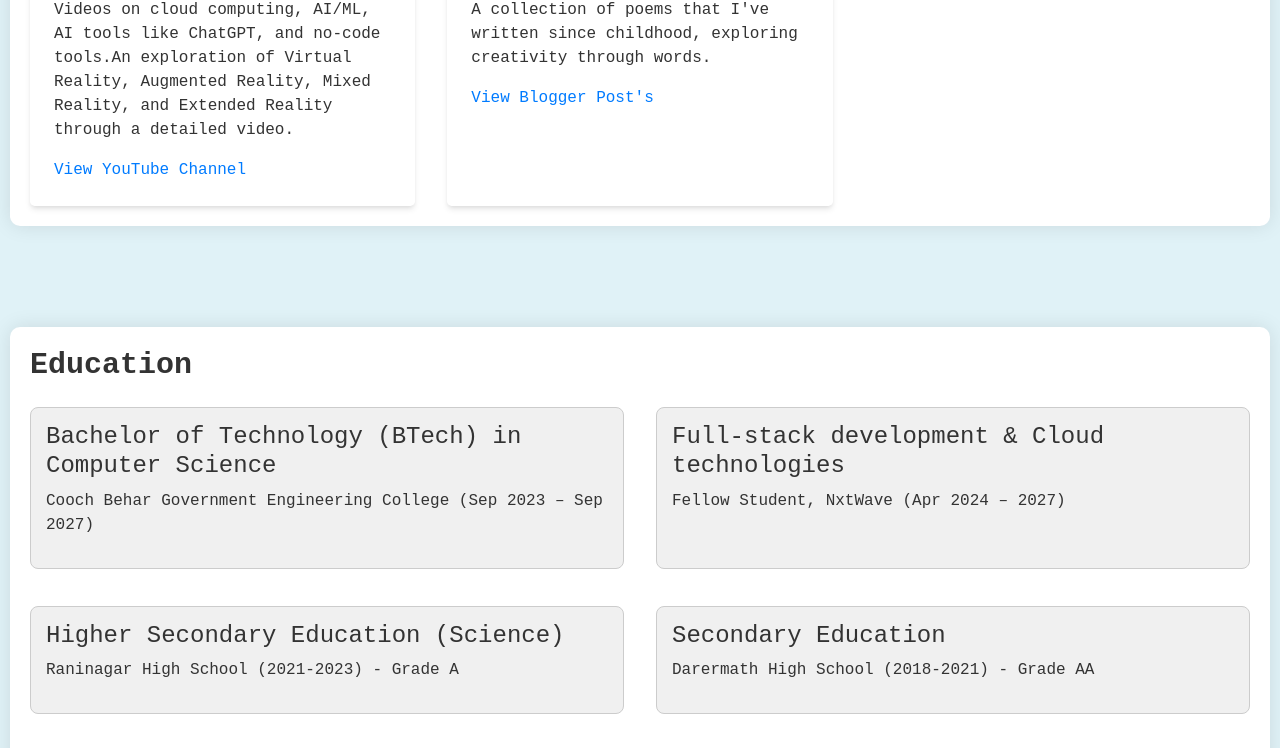
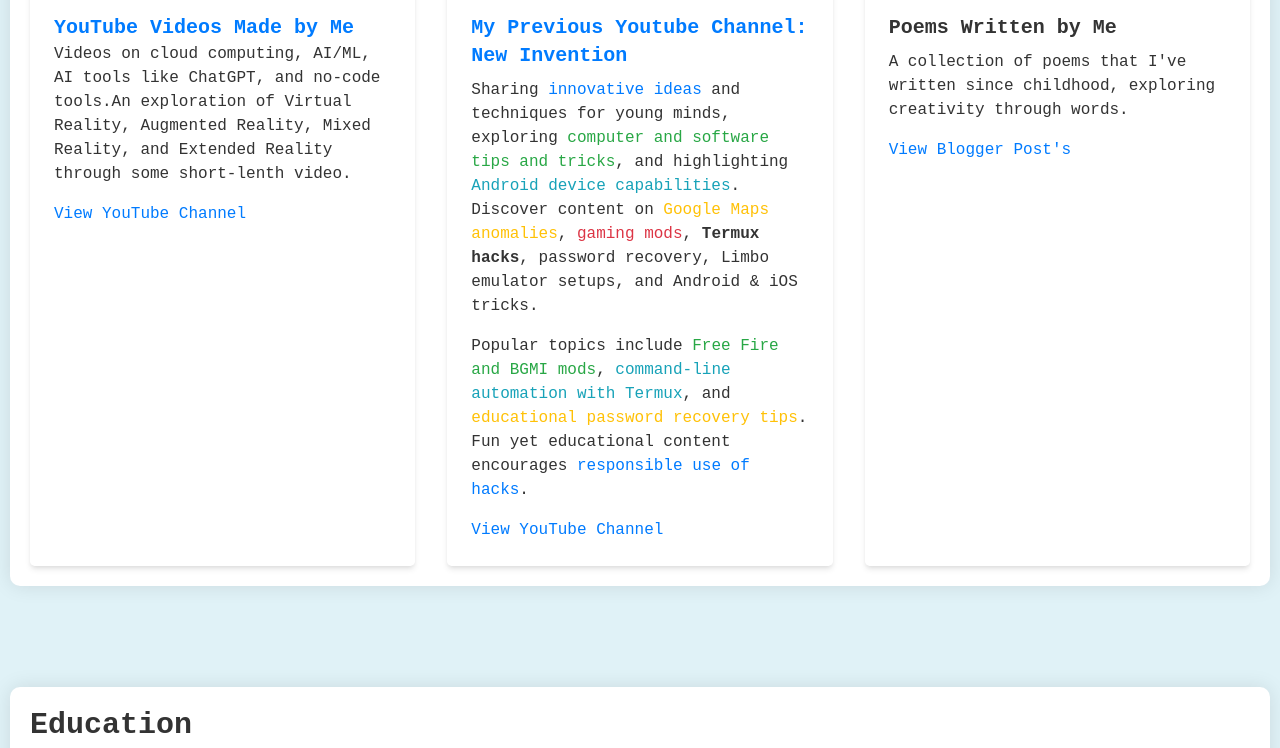
Before and after one commit to Sabir-Ali-Mondal/Portfolio, a plain HTML site: page index.html in a window 1280 px wide. Shown: the part 1815-2563 px from the top of the page. Drawn offline with nearby package versions, Linux system fonts and the light colour scheme; a small style sheet from the web is missing.

Commit message:
Update index.html

```diff
--- a/index.html
+++ b/index.html
@@ -344,9 +344,9 @@
         <button id="sidebarToggle" class="fixed top-4 left-4 bg-blue-500 text-white p-2 rounded hover:bg-blue-700">
             <i class="fas fa-bars"></i>
         </button>
-        <nav class="bg-gray-800 p-4 fixed w-full z-20">
+        <nav class="bg-gray-800 pt-4 pb-4 fixed w-full z-20">
             <div class="container mx-auto flex justify-between items-center">
-                <button id="themeToggle" class="text-white ml-auto rounded hover:bg-gray-700">
+                <button id="themeToggle" class="text-white pl-3 rounded hover:bg-gray-700">
                     <i class="fas fa-adjust"></i>
                 </button>
             </div>
@@ -389,7 +389,7 @@
         </section>
         <section id="projects" class="py-12">
             <div class="main-container">
-                <h2 class="text-3xl font-bold mb-6">Projects & Creativity</h2>
+                <h2 class="text-3xl font-bold mb-6">Projects</h2>
                 <div class="grid grid-cols-1 md:grid-cols-2 lg:grid-cols-3 gap-8">
                     <div class="bg-container-1 rounded-lg shadow-md p-6 dark-theme:bg-[#394d62] dark-theme:text-white">
                         <h2 class="text-2xl font-bold text-center text-info dark:text-white mb-8">
@@ -508,13 +508,37 @@
                         <img src="https://res.cloudinary.com/dmttn34te/image/upload/v1731925693/tplImgc5aea15e8dda48d189737e15735f13d8_in4shp.png" alt="HTML & Bootstrap Collection" class="mb-4 rounded-lg">
                         <h3 class="text-xl font-bold mb-2">Collection of HTML & Bootstrap Projects</h3>
                         <p>A showcase of various HTML and Bootstrap projects demonstrating responsive web design and development.</p>
-                        <a href="#" class="text-blue-500 hover:underline">View Collection</a>
+                        <a href="https://github.com/Sabir-Ali-Mondal/Collection-of-HTML-and-CSS-projects.git" class="text-blue-500 hover:underline">View Collection</a>
+                    </div>
+                </div>
+                <h2 class="text-3xl font-bold mb-6 mt-4">Creativity</h2>
+                <div class="grid grid-cols-1 md:grid-cols-2 lg:grid-cols-3 gap-8">
+                    <div class="bg-container-1 rounded-lg shadow-md p-6 dark-theme:bg-[#394d62] dark-theme:text-white">
+                        <img src="https://res.cloudinary.com/dmttn34te/image/upload/v1731939876/WhatsApp_Image_2024-11-18_at_5.32.57_PM_ffncfc.jpg" alt="YouTube Videos Made by Me" class="mb-4 rounded-lg">
+                        <a href="https://www.youtube.com/@SabirAliMondal1" target="_blank" class="text-xl font-bold mb-2">YouTube Videos Made by Me</a>
+                        <p>Videos on cloud computing, AI/ML, AI tools like ChatGPT, and no-code tools.An exploration of Virtual Reality, Augmented Reality, Mixed Reality, and Extended Reality through some short-lenth video.</p>
+                        <a href="https://www.youtube.com/@SabirAliMondal1" target="_blank" class="text-blue-500 hover:underline">View YouTube Channel</a>
                     </div>
                     <div class="bg-container-1 rounded-lg shadow-md p-6 dark-theme:bg-[#394d62] dark-theme:text-white">
-                        <img src="https://res.cloudinary.com/dmttn34te/image/upload/v1731939876/WhatsApp_Image_2024-11-18_at_5.32.57_PM_ffncfc.jpg" alt="YouTube Videos Made by Me" class="mb-4 rounded-lg">
-                        <h3 class="text-xl font-bold mb-2">YouTube Videos Made by Me</h3>
-                        <p>Videos on cloud computing, AI/ML, AI tools like ChatGPT, and no-code tools.An exploration of Virtual Reality, Augmented Reality, Mixed Reality, and Extended Reality through a detailed video.</p>
-                        <a href="https://www.youtube.com/@SabirAliMondal1" target="_blank" class="text-blue-500 hover:underline">View YouTube Channel</a>
+                        <img src="https://res.cloudinary.com/dmttn34te/image/upload/v1732017325/newinventionchannels4_banner_ezbioo.jpg" alt="New Invention" class="mb-4 rounded-lg">
+                        <a href="https://www.youtube.com/@newinvention2517" target="_blank" class="text-xl font-bold mb-2">My Previous Youtube Channel: New Invention</a>
+                        <p class="pt-2">
+                            Sharing <span class="text-primary">innovative ideas</span> and techniques for young minds,
+                            exploring <span class="text-success">computer and software tips and tricks</span>,
+                            and highlighting <span class="text-info">Android device capabilities</span>.
+                            Discover content on <span class="text-warning">Google Maps anomalies</span>,
+                            <span class="text-danger">gaming mods</span>, <span class="font-weight-bold">Termux hacks</span>, password recovery,
+                            Limbo emulator setups, and Android & iOS tricks.
+                        </p>
+                        <p>
+                            Popular topics include <span class="text-success">Free Fire and BGMI mods</span>,
+                            <span class="text-info">command-line automation with Termux</span>,
+                            and <span class="text-warning">educational password recovery tips</span>.
+                            Fun yet educational content encourages <span class="text-primary">responsible use of hacks</span>.
+                        </p>
+                        <a href="https://www.youtube.com/@newinvention2517" target="_blank" class="text-blue-500 hover:underline">
+                            View YouTube Channel
+                        </a>
                     </div>
                     <div class="bg-container-1 rounded-lg shadow-md p-6 dark-theme:bg-[#394d62] dark-theme:text-white">
                         <img src="https://res.cloudinary.com/dmttn34te/image/upload/v1731894937/FFFFFF_2_kn9flf.png" alt="Poems Written by Me" class="mb-4 rounded-lg">
@@ -522,6 +546,7 @@
                         <p>A collection of poems that I've written since childhood, exploring creativity through words.</p>
                         <a href="https://newinventionsabir.blogspot.com/" class="text-blue-500 hover:underline">View Blogger Post's</a>
                     </div>
+
                 </div>
             </div>
         </section>
@@ -621,7 +646,7 @@
                     <a href="mailto:sabir93cse@gmail.com?subject=&amp;body=Hi%20Sabir%20Ali%20Mondal" target="_blank">sabir93cse@gmail.com</a>
                 </p>
                 <p><i class="fab fa-linkedin"></i> LinkedIn: <a href="https://www.linkedin.com/in/sabir-ali-mondal/">Sabir Ali Mondal</a></p>
-                <p><i class="fab fa-github"></i> GitHub: <a href="https://github.com/Newinventionsabir">GitHub Profile</a></p>
+                <p><i class="fab fa-github"></i> GitHub: <a href="https://github.com/Sabir-Ali-Mondal">GitHub Profile</a></p>
             </div>
         </section>
     </div>
```
